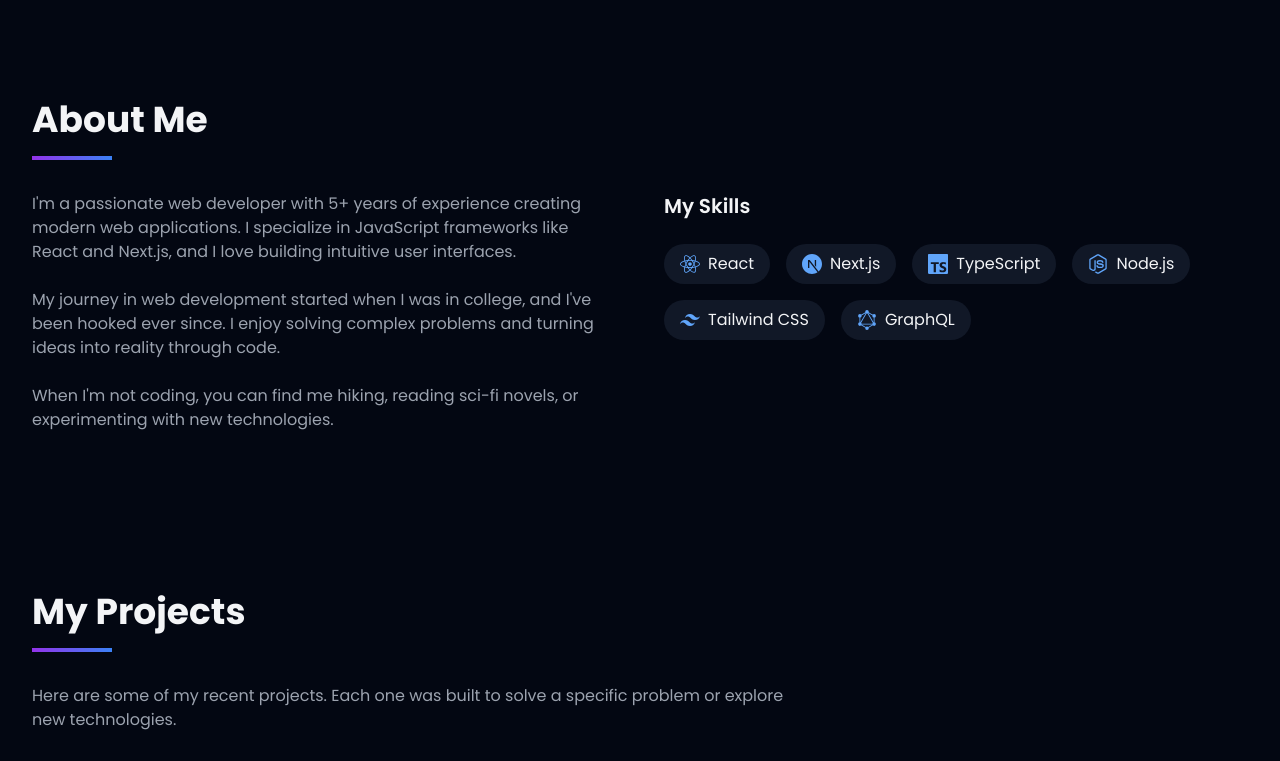
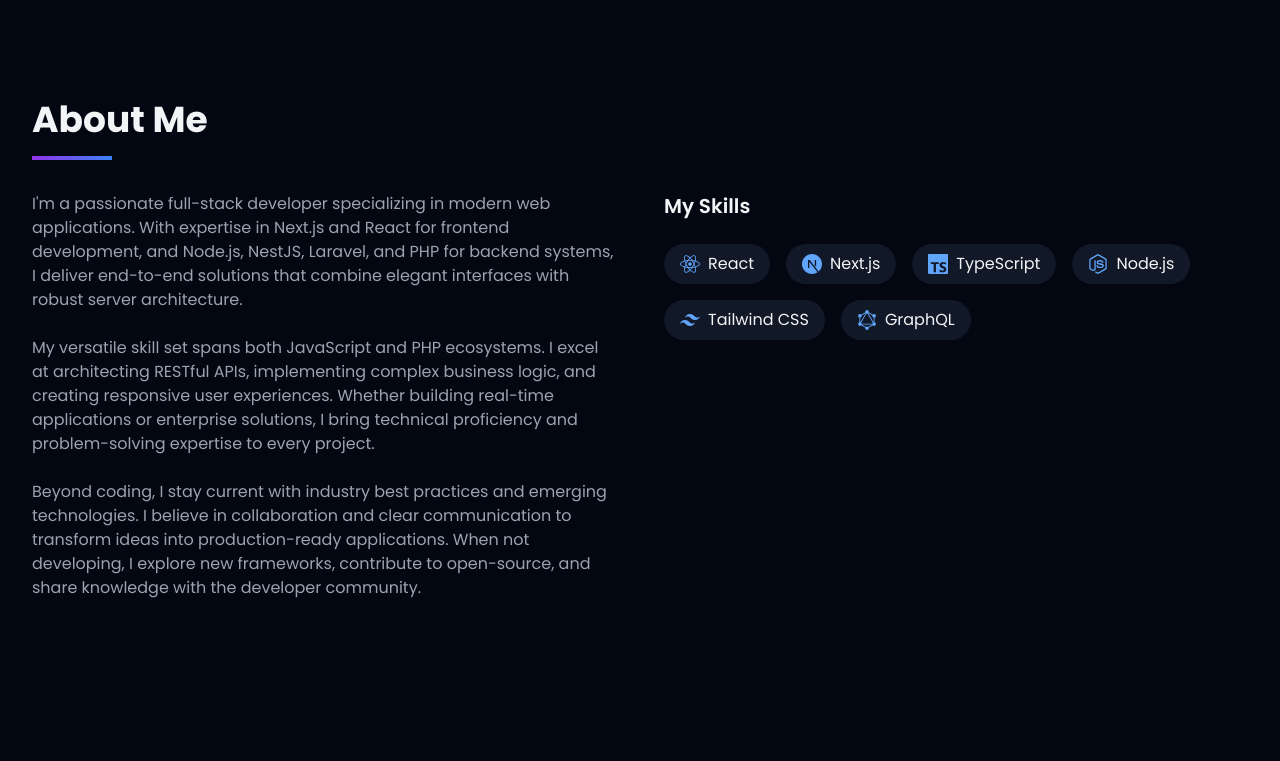
Before and after one commit to aklilumengesha/aklilu-mengesha-portfolio, a Next.js app: page / in a window 1280 px wide. Shown: the part 1003-1764 px from the top of the page. Built offline with nearby package versions, Linux system fonts and the light colour scheme.

Commit message:
updated the about section

```diff
--- a/app/components/About.tsx
+++ b/app/components/About.tsx
@@ -24,15 +24,16 @@ export default function About() {
                     className="md:w-1/2"
                 >
                     <p className="text-gray-400 mb-6">
-                        I'm a passionate web developer with 5+ years of experience creating modern web applications.
-                        I specialize in JavaScript frameworks like React and Next.js, and I love building intuitive user interfaces.
-                    </p>
-                    <p className="text-gray-400 mb-6">
-                        My journey in web development started when I was in college, and I've been hooked ever since.
-                        I enjoy solving complex problems and turning ideas into reality through code.
+                        I'm a passionate full-stack developer specializing in modern web applications. With expertise in Next.js and React for frontend development,
+                         and Node.js, NestJS, Laravel, and PHP for backend systems, I deliver end-to-end solutions that combine elegant interfaces with robust server architecture.
+                         </p>
+                    <p className="text-gray-400 mb-6">My versatile skill set spans both JavaScript and PHP ecosystems. I excel at architecting RESTful APIs,
+                         implementing complex business logic, and creating responsive user experiences.
+                         Whether building real-time applications or enterprise solutions,
+                        I bring technical proficiency and problem-solving expertise to every project.
                     </p>
                     <p className="text-gray-400">
-                        When I'm not coding, you can find me hiking, reading sci-fi novels, or experimenting with new technologies.
+                        Beyond coding, I stay current with industry best practices and emerging technologies. I believe in collaboration and clear communication to transform ideas into production-ready applications. When not developing, I explore new frameworks, contribute to open-source, and share knowledge with the developer community.
                     </p>
                 </motion.div>
 
```
